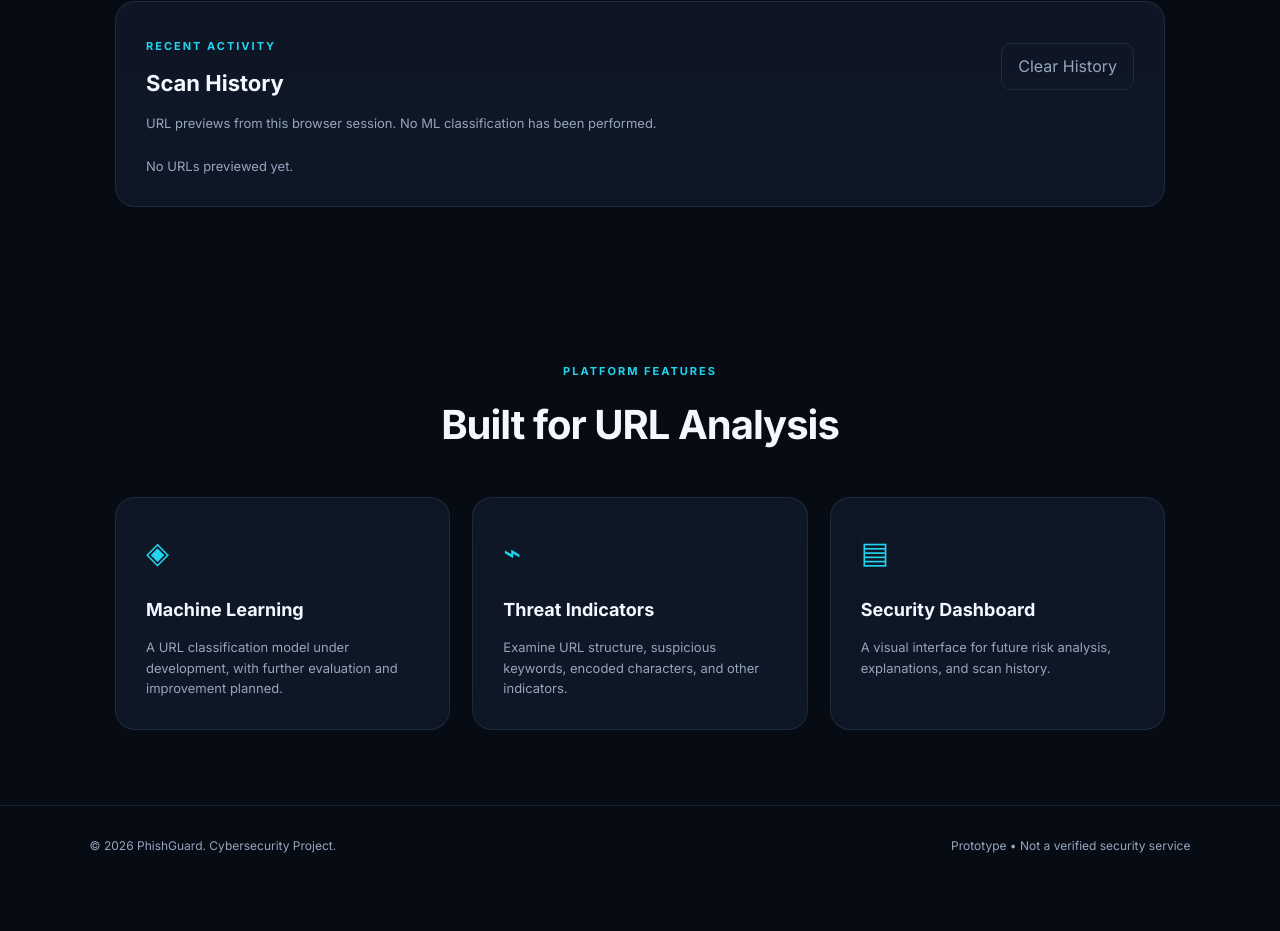
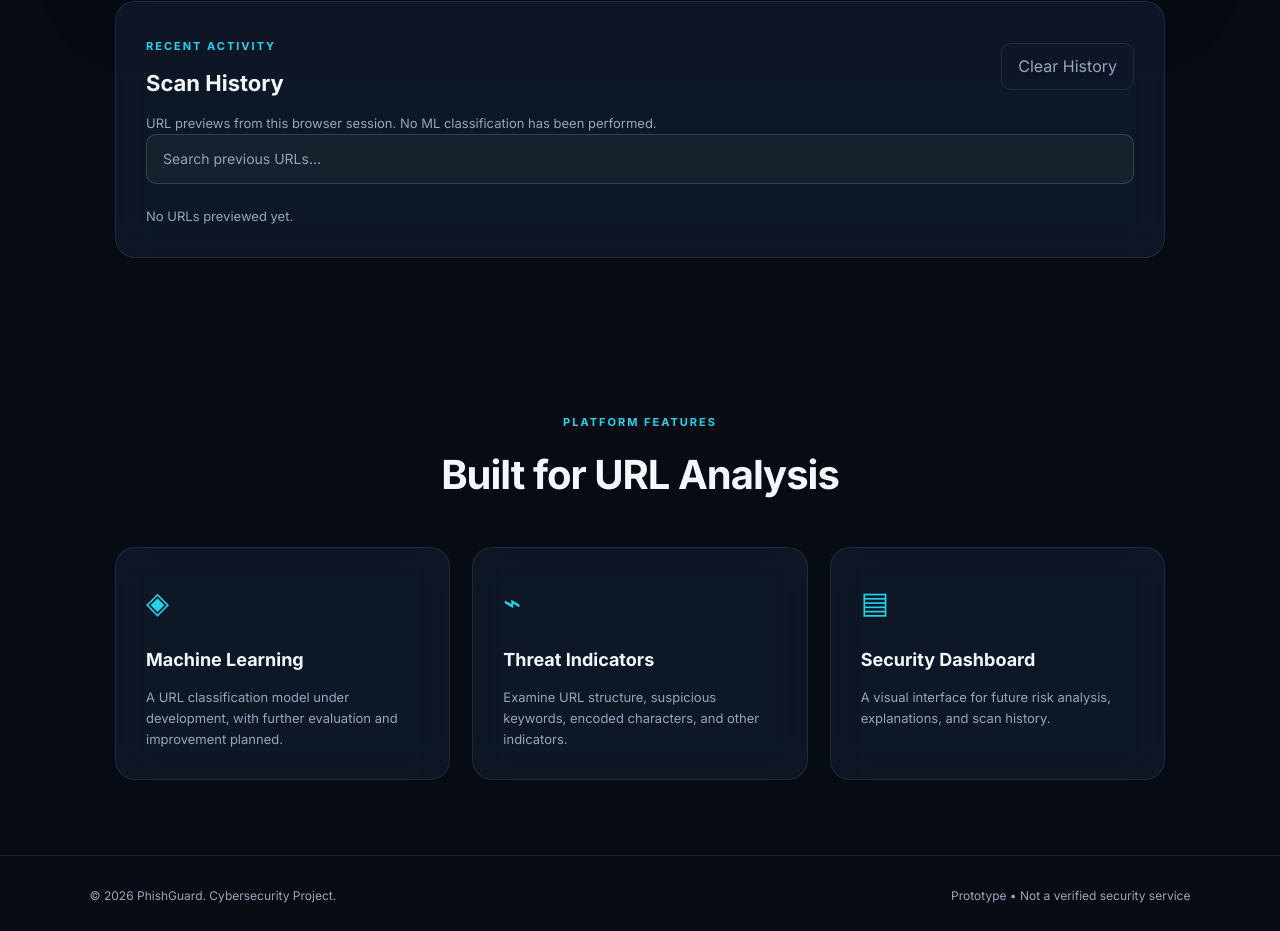
Before and after one commit to anshumansharma2811-web/phishgaurd, a plain HTML site: page frontend/index.html in a window 1280 px wide. Shown: the part 1258-2189 px from the top of the page. Before the commit the page ends 2143 px from the top, so only its background shows below. Drawn offline with Linux system fonts and the light colour scheme.

Commit message:
feat: add live scan history search and filtering

```diff
--- a/frontend/css/style.css
+++ b/frontend/css/style.css
@@ -922,3 +922,38 @@ button, input {
         font-size: 11px;
     }
 }
+
+/* ===== SCAN HISTORY SEARCH ===== */
+
+.history-search-container {
+    width: 100%;
+    margin-bottom: 16px;
+}
+
+.history-search {
+    width: 100%;
+    padding: 13px 16px;
+    background: rgba(255, 255, 255, 0.04);
+    color: #e5f4ff;
+    border: 1px solid rgba(148, 163, 184, 0.25);
+    border-radius: 10px;
+    font-size: 14px;
+    outline: none;
+    transition: border-color 0.25s ease, box-shadow 0.25s ease;
+}
+
+.history-search::placeholder {
+    color: #94a3b8;
+}
+
+.history-search:focus {
+    border-color: #38bdf8;
+    box-shadow: 0 0 0 3px rgba(56, 189, 248, 0.12);
+}
+
+@media (max-width: 480px) {
+    .history-search {
+        font-size: 14px;
+        padding: 12px;
+    }
+}
--- a/frontend/index.html
+++ b/frontend/index.html
@@ -150,6 +150,17 @@
         No ML classification has been performed.
     </p>
 
+<div class="history-search-container">
+    <input
+        type="search"
+        id="historySearch"
+        class="history-search"
+        placeholder="Search previous URLs..."
+        aria-label="Search scan history"
+        autocomplete="off"
+    />
+</div>
+
     <div id="historyList" class="history-list">
         <p class="history-empty">No URLs previewed yet.</p>
     </div>
--- a/frontend/js/app.js
+++ b/frontend/js/app.js
@@ -97,6 +97,7 @@ document.getElementById("protocolStatus").textContent =
 /* ===== SESSION SCAN HISTORY ===== */
 
 const historyList = document.getElementById("historyList");
+const historySearch = document.getElementById("historySearch");
 const clearHistoryButton = document.getElementById("clearHistory");
 
 const HISTORY_KEY = "phishguard_preview_history";
@@ -126,19 +127,33 @@ function saveHistory(url) {
 }
 
 function renderHistory() {
+
 const history = getHistory();
+const searchTerm = historySearch.value.trim().toLowerCase();
+
+const filteredHistory = history
+    .map((entry, index) => ({ entry, index }))
+    .filter(({ entry }) =>
+        entry.url.toLowerCase().includes(searchTerm)
+    );
 
 historyList.replaceChildren();
 
-    if (history.length === 0) {
+
+if (filteredHistory.length === 0) {
     const empty = document.createElement("p");
     empty.className = "history-empty";
-        empty.textContent = "No URLs previewed yet.";
+
+    empty.textContent = history.length === 0
+        ? "No URLs previewed yet."
+        : "No matching URLs found.";
+
     historyList.appendChild(empty);
     return;
 }
 
-    history.forEach((entry, index) => {
+
+    filteredHistory.forEach(({ entry, index }) => {
         const item = document.createElement("div");
         item.className = "history-item";
 
@@ -169,6 +184,11 @@ deleteButton.addEventListener("click", (event) => {
         JSON.stringify(updatedHistory)
     );
 
+   /* ===== LIVE HISTORY SEARCH ===== */
+
+historySearch.addEventListener("input", () => {
+    renderHistory();
+});
  renderHistory();
 });
 
@@ -197,6 +217,13 @@ clearHistoryButton.addEventListener("click", () => {
     sessionStorage.removeItem(HISTORY_KEY);
     renderHistory();
 });
+
+/* ===== LIVE HISTORY SEARCH ===== */
+
+historySearch.addEventListener("input", () => {
+    renderHistory();
+});
+
 
 renderHistory();
 
```
Lines whose indentation alone changed are shown as unchanged.
